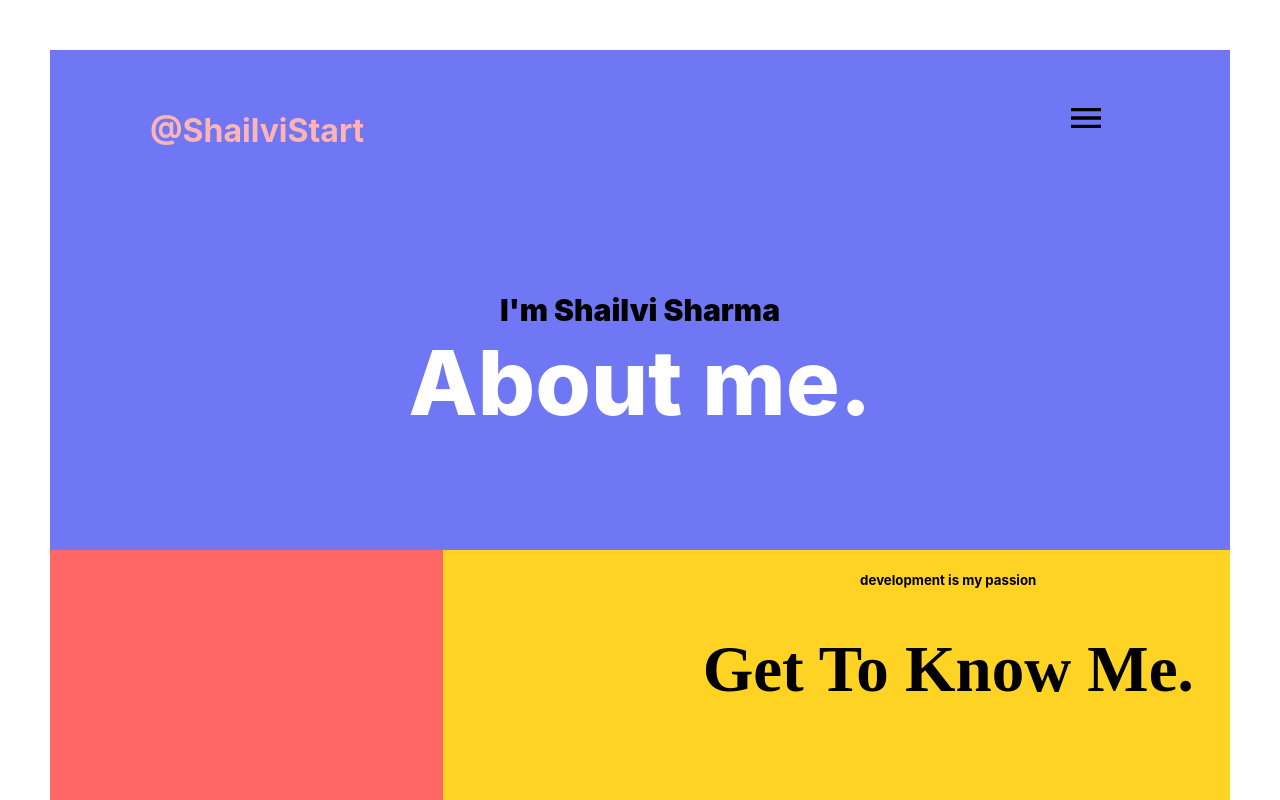
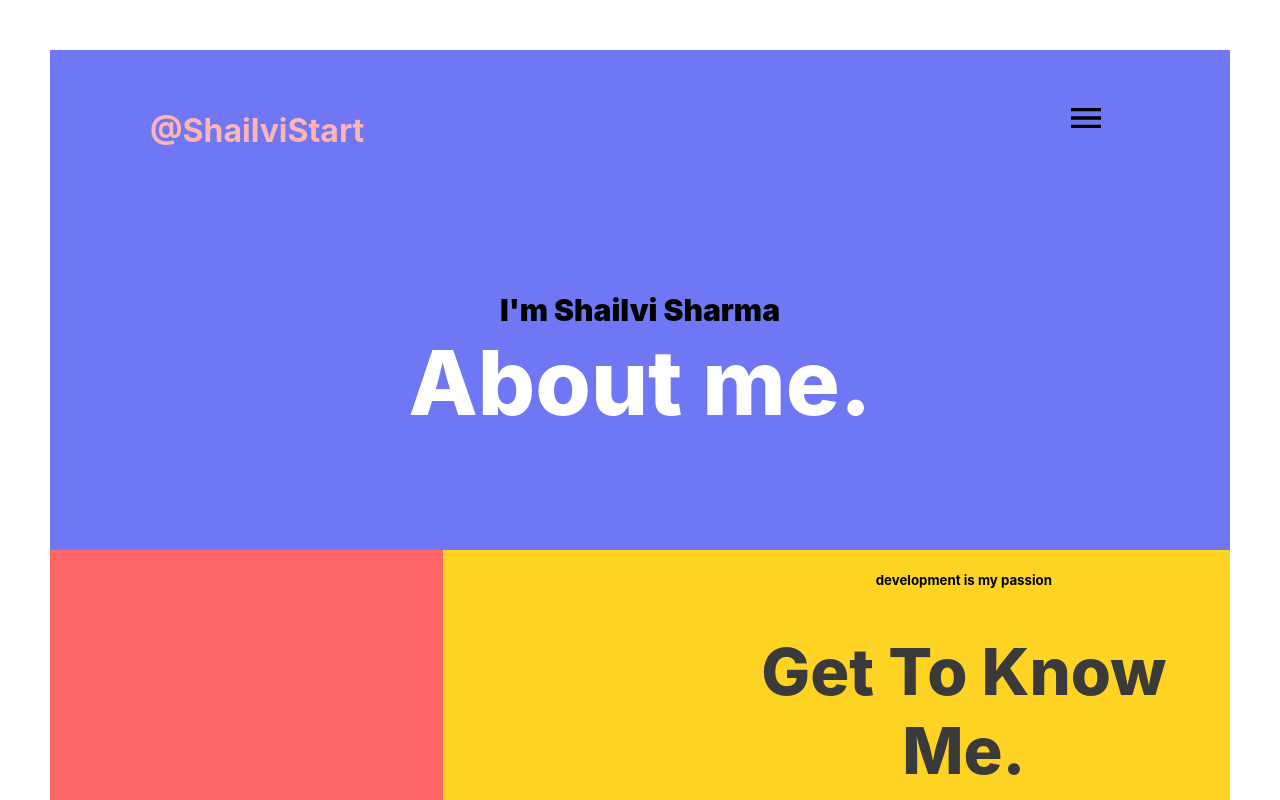
Before and after one commit to itsshailvi/Shail-Portfolio, a React (Create React App) app: page / in a window 1280 px wide. Shown: the top 800 px of the page. Built offline with nearby package versions, Linux system fonts and the light colour scheme.

Commit message:
added correct color and font

```diff
--- a/src/Components/Box3.js
+++ b/src/Components/Box3.js
@@ -6,7 +6,7 @@ export const Box3 = () => {
         <div style={{width: '33%'}}></div>
         <div>
             <h5> development is my passion </h5>
-            <h1 style={{fontSize:'65px', fontWeight:"800", fontFamily: "Montserrat", textTransform: 'capitalize'}}> Get to know me.</h1>
+            <h1 style={{fontSize:'65px', fontWeight:"800",color: '#3A3A3A', textTransform: 'capitalize'}}> Get to know me.</h1>
         </div>
     </div>
   )
--- a/src/Components/Header.js
+++ b/src/Components/Header.js
@@ -12,7 +12,7 @@ const options = [
     'contact'
   ];
 
-  const ITEM_HEIGHT = 48;
+  const ITEM_HEIGHT = 60;
 
 export const Header = () => {
     const [anchorEl, setAnchorEl] = React.useState(null);
```
